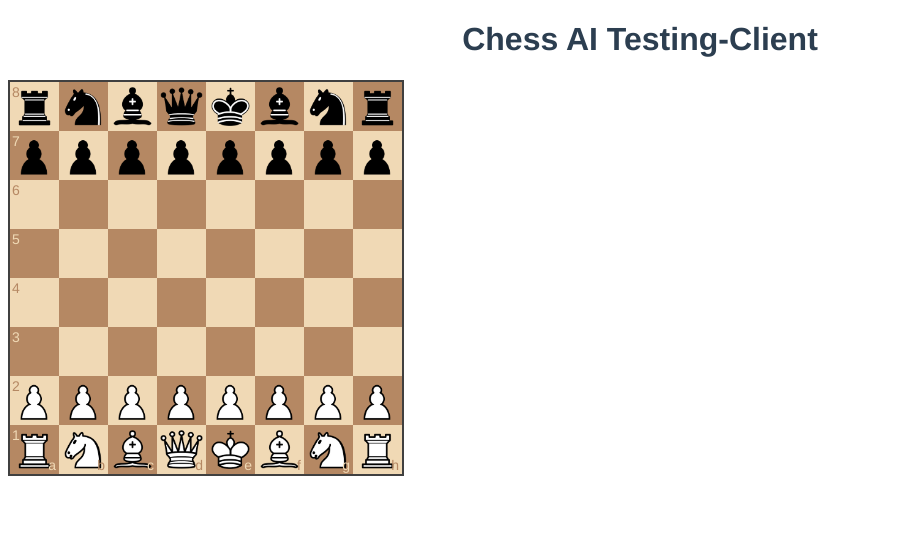
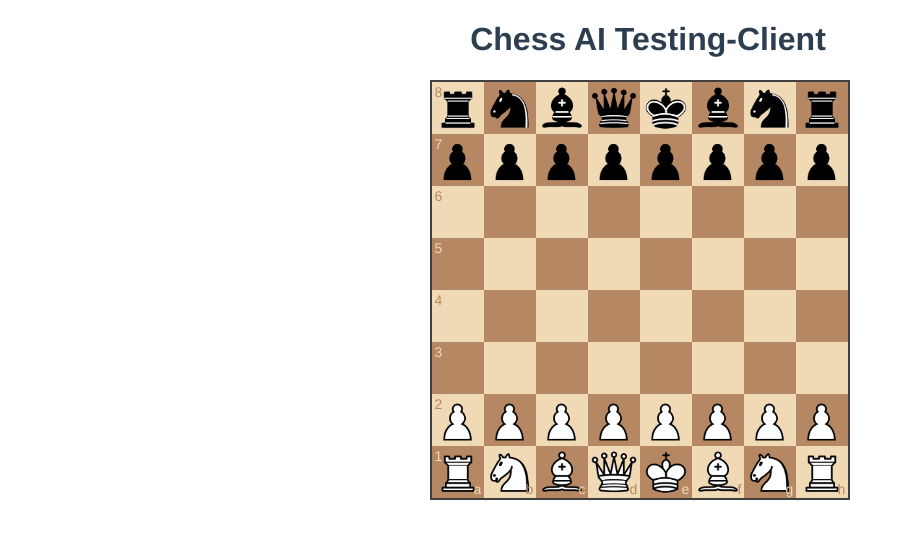
Before and after one commit to deep-green/catc, a website: page index.html in a window 1280 px wide. Shown: the whole page, without its empty margins (0-905 px from the left). Drawn offline with nearby package versions, Linux system fonts and the light colour scheme; no server answers.

Commit message:
used grid for positioning

```diff
--- a/index.html
+++ b/index.html
@@ -14,7 +14,14 @@
 </head>
 <body>
     <h1>Chess AI Testing-Client</h1>
-    <div id="board" style="width: 400px"></div>
+    <div class="grid-container">
+        <div class="grid-item"></div>
+        <div class="grid-item">
+            <div id="board" style="width: 100%"></div>
+        </div>
+        <div class="grid-item"></div>
+    </div>
+
     <script src="app.js"></script>
 </body>
 </html>
--- a/package.json
+++ b/package.json
@@ -1,5 +1,5 @@
 {
-  "name": "chessai",
+  "name": "catc",
   "version": "1.0.0",
   "description": "",
   "main": "app.js",
--- a/styles.css
+++ b/styles.css
@@ -4,4 +4,15 @@ html, body {
     -moz-osx-font-smoothing: grayscale;
     text-align: center;
     color: #2c3e50;
+    width: 100%;
 }
+
+.grid-container {
+    width: 100%;
+    display: grid;
+    grid-template-columns: 33% 33% 33%;
+}
+
+.grid-item {
+    text-align: center;
+}
```
